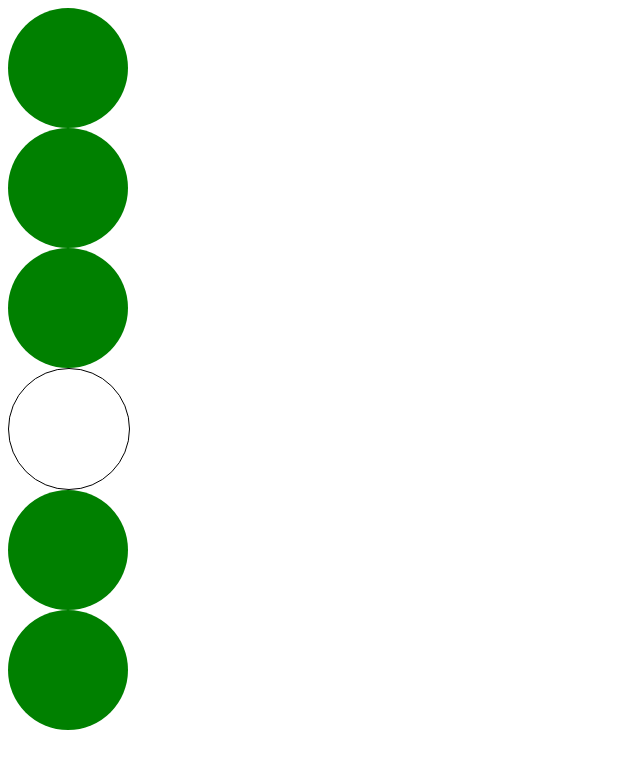
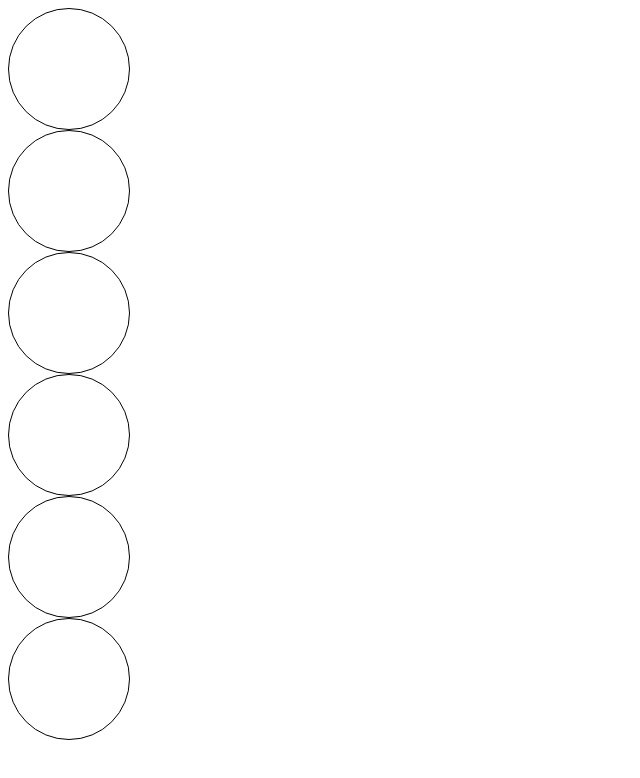
Before and after one commit to haggislea/landing_pages, a plain HTML site: page dots/index.html in a window 1280 px wide. Shown: the whole page, without its empty margins (0-640 px from the left). Drawn offline with Linux system fonts and the light colour scheme.

Commit message:
background colour taken out of circles

```diff
--- a/dots/css/stylesheet.css
+++ b/dots/css/stylesheet.css
@@ -1,22 +1,24 @@
 
 .firstCircle{
   border-radius: 50%;
-border: 2px black;
-background: green;
+  border: 1px solid black;
+  background: none;
   width: 120px;
   height: 120px;
 }
 
 .secondCircle{
   border-radius: 50%;
-background: green;
+  border: 1px solid black;
+  background: none;
   width: 120px;
   height: 120px;
 }
 
 .thirdCircle{
   border-radius: 50%;
-background: green;
+  border: 1px solid black;
+  background: none;
   width: 120px;
   height: 120px;
 }
@@ -31,14 +33,16 @@ height: 120px;
 
 .fifthCircle{
   border-radius: 50%;
-background: green;
+  border: 1px solid black;
+  background: none;
   width: 120px;
   height: 120px;
 }
 
 .sixthCircle{
   border-radius: 50%;
-background: green;
+  border: 1px solid black;
+  background: none;
   width: 120px;
   height: 120px;
 }
```
Lines whose indentation alone changed are shown as unchanged.
